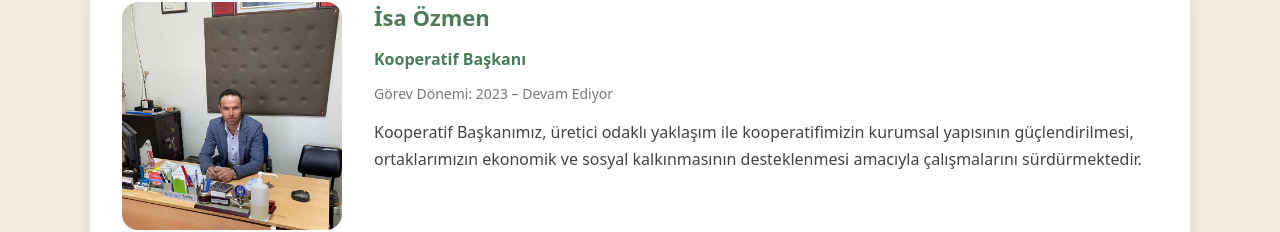
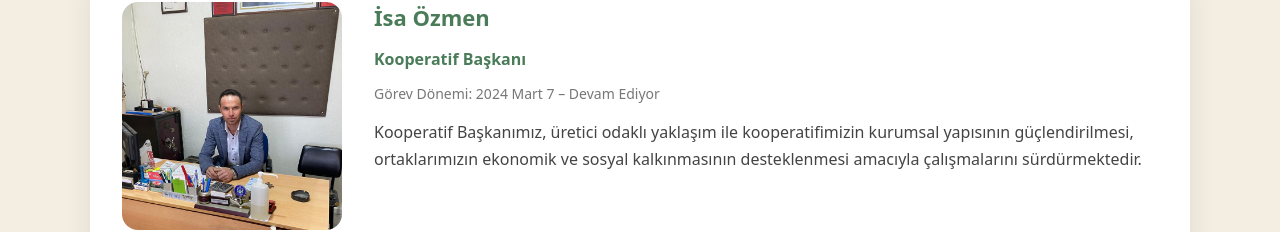
Before and after one commit to BegumEmir/kocayayla-kooperatif, a React (Create React App) app: page /kurumsal/baskanlar in a window 1280 px wide. Shown: the part 262-494 px from the top of the page. Built offline with nearby package versions, Linux system fonts and the light colour scheme.

Commit message:
görev dönemi düzeltildi

```diff
--- a/src/pages/Baskanlar.jsx
+++ b/src/pages/Baskanlar.jsx
@@ -19,7 +19,7 @@ export default function Baskanlar() {
           <div className="baskan-bilgi">
             <h3>İsa Özmen</h3>
             <p className="baskan-unvan">Kooperatif Başkanı</p>
-            <p className="baskan-donem">Görev Dönemi: 2023 – Devam Ediyor</p>
+            <p className="baskan-donem">Görev Dönemi: 2024 Mart 7 – Devam Ediyor</p>
 
             <p className="baskan-aciklama">
               Kooperatif Başkanımız, üretici odaklı yaklaşım ile kooperatifimizin
```
